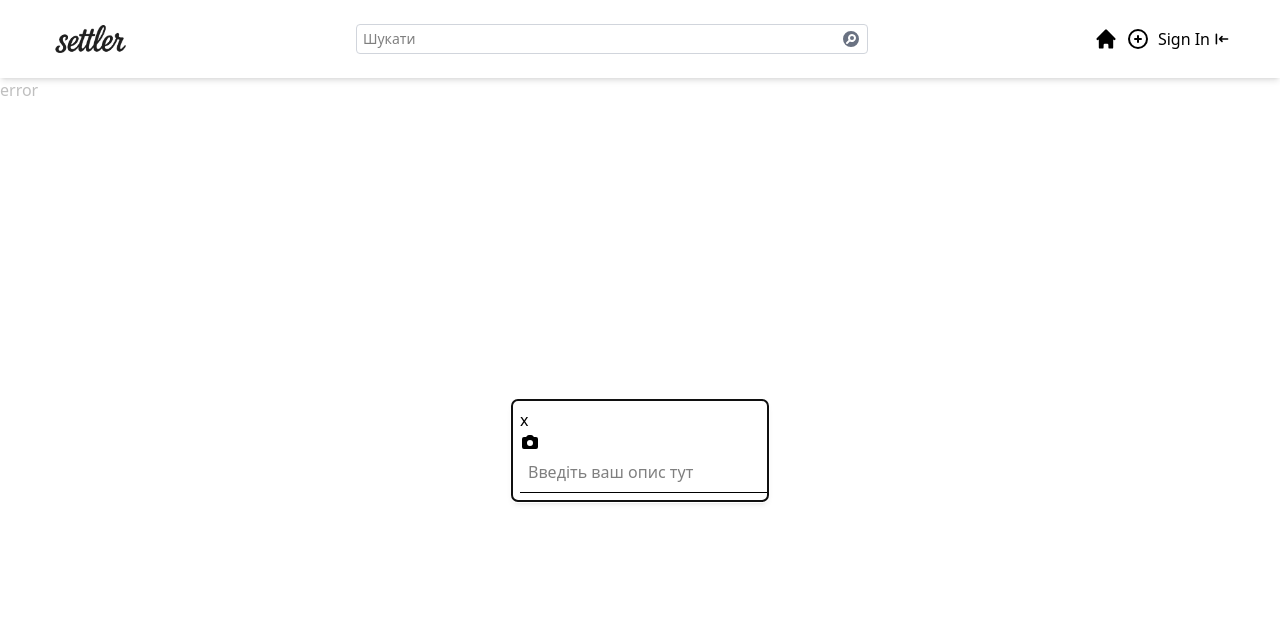
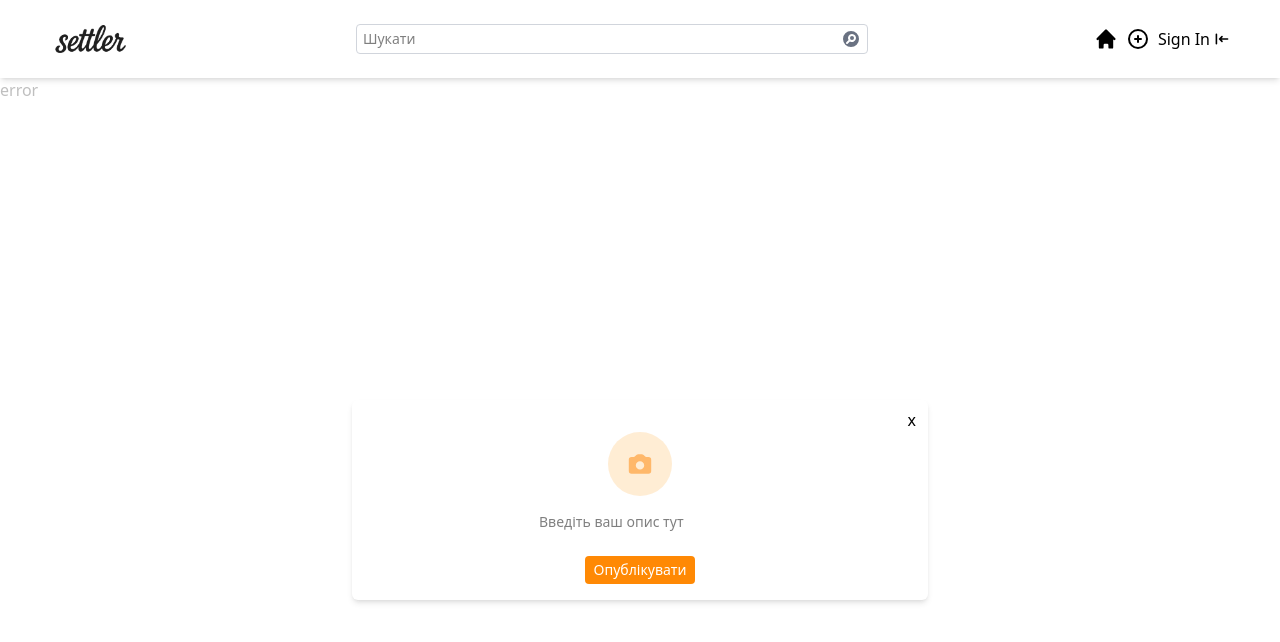
Before and after one commit to Andremaxico/settler, a Next.js app: page /auth/error in a window 1280 px wide. Shown: the top 642 px of the page. Built offline with nearby package versions, Linux system fonts and the light colour scheme; no server answers.

Commit message:
add some fixes to modal

```diff
--- a/src/app/components/AddPostModal/AddPostForm.tsx
+++ b/src/app/components/AddPostModal/AddPostForm.tsx
@@ -1,27 +1,43 @@
+'usee client'
+
 import { CameraIcon } from '@heroicons/react/solid';
-import React from 'react';
+import React, { useRef } from 'react';
 
 
 type PropsType = {};
 
 export const AddPostForm: React.FC<PropsType> = () => {
+    const handleFileInputClick = (e: React.MouseEvent<HTMLLabelElement>) => {
+
+    }
+
     return (
-        <form>
+        <form className='flex flex-col items-center outline-0'>
             <input
-                type='image'
+                type='file'
                 id='postImage'
                 className='hidden'
             />
             <label
                 htmlFor='postImage'
-                className='w-12 h-12 rounded-full ип-'
+                onClick={handleFileInputClick}
+                className='group w-12 h-12 md:w-16 md:h-16 mb-2 flex items-center justify-center bg-orange-100 rounded-full cursor-pointer'
             >
-                <CameraIcon className='size-5' />
+                <CameraIcon className='group-hover:translate-y-1 size-5 md:size-7 text-orange-300 duration-100' />
             </label>
             <input
+                type='text'
                 placeholder='Введіть ваш опис тут'
-                className='p-2 border-b-1 border-b-black hover:pb-1 active:border-b-blue-600'
+                className='
+                    p-2 text-sm md:text-md mb-4
+                    outline-0 cursor-pointer duration-100
+                    after:content-[""] after:opacity-0 after:w-full after:absolute after:bottom-[-4px] after:left-0
+                    after:bg-black after:duration-75 hover:after:opacity-100
+                '
             />
+            <button className='px-2 py-1 text-white text-sm bg-orange-400 disabled:bg-gray-300 disabled:text-black disabled:cursor-not-allowed hover:shadow-md rounded-sm duration-100'>
+                Опублікувати
+            </button>
         </form>
     )
 }
--- a/src/app/components/AddPostModal/AddPostModal.tsx
+++ b/src/app/components/AddPostModal/AddPostModal.tsx
@@ -16,10 +16,15 @@ export const AddPostModal: React.FC<PropsType> = () => {
 
     return (
         <Modal
-            className={`${!isVisible ? 'hidden' : ''} flex flex-col sticky top-1/2 mx-auto p-2 max-w-12 sm:max-w-3xs h-xl bg-white rounded-md z-20 shadow-md`}
+            className={
+                `${!isVisible ? 'hidden' : ''}
+                flex flex-col sticky top-1/2
+                w-full mx-auto pt-2 px-3 pb-4 max-w-3xs md:max-w-xl
+                sm:max-w-3xs h-xl bg-white rounded-md z-20 shadow-md outline-0`
+            }
             isOpen={isVisible}
         >
-            <div className="flex justify-self-end">
+            <div className="flex justify-end">
                 <CloseBtn />
             </div>
             <AddPostForm />
```
